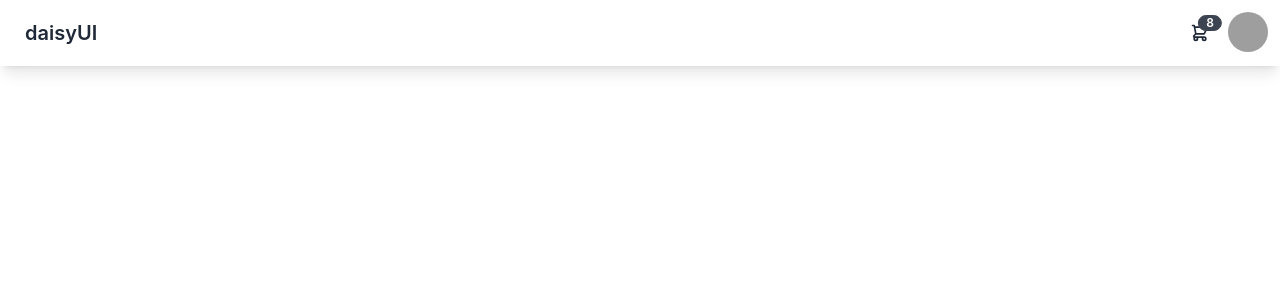
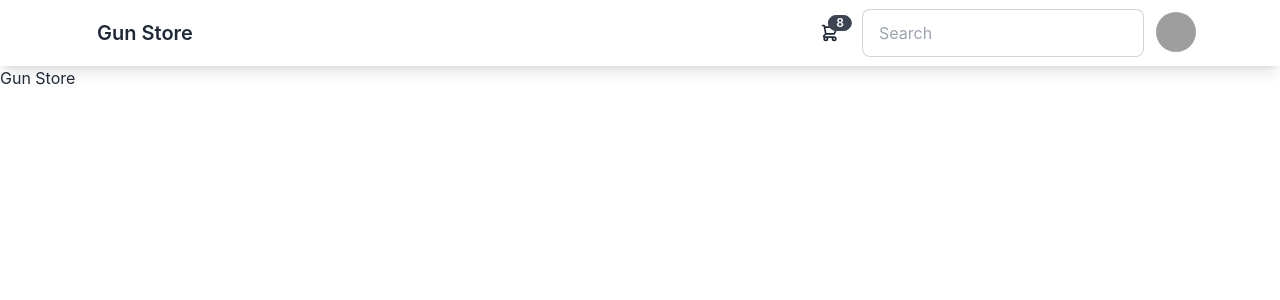
Before and after one commit to AMIThasan23333/Gun-store-using-React-, a React (Create React App) app: page / in a window 1280 px wide. Shown: the top 300 px of the page. Built offline with nearby package versions, Linux system fonts and the light colour scheme; no server answers; grey boxes are pictures that could not be loaded.

Commit message:
loading data

```diff
--- a/src/App.js
+++ b/src/App.js
@@ -1,11 +1,13 @@
 import './App.css';
 import Navbar from './Components/Navbar/Navbar';
+import AllGun from './Components/AllGun/AllGun';
 
 function App() {
   return (
 
      <div>
       <Navbar></Navbar>
+      <AllGun></AllGun>
      </div>
   );
 }
--- /dev/null
+++ b/src/Components/AllGun/AllGun.js
@@ -0,0 +1,24 @@
+import React, { useEffect, useState } from 'react';
+
+const AllGun = () => {
+
+
+  const [guns , setGuns] = useState([])
+
+
+  useEffect(() => {
+    fetch(`https://raw.githubusercontent.com/mir-hussain/guns/main/data.json`)
+    .then((res)=> res.json())
+    .then(data => console.log(data))
+   },[])
+
+
+    return (
+        <div>
+            <h1>Gun Store  </h1>
+
+        </div>
+    );
+};
+
+export default AllGun;
--- a/src/Components/Navbar/Navbar.js
+++ b/src/Components/Navbar/Navbar.js
@@ -3,9 +3,9 @@ import React from 'react';
 const Navbar = () => {
     return (
         <div>
-            <div className="navbar bg-base-100 shadow-lg">
+            <div className="navbar bg-base-100 shadow-lg lg:px-20">
   <div className="flex-1">
-    <a href= " "  className="btn btn-ghost normal-case text-xl">daisyUI</a>
+    <a href= " "  className="btn btn-ghost normal-case text-xl">Gun Store </a>
   </div>
   <div className="flex-none">
     <div className="dropdown dropdown-end">
@@ -24,6 +24,12 @@ const Navbar = () => {
           </div>
         </div>
       </div>
+
+
+    </div>
+
+    <div className="form-control ml-2 mr-2 hidden lg:block">
+      <input type="text" placeholder="Search" className="input input-bordered" />
     </div>
     <div className="dropdown dropdown-end">
       <label tabIndex={0} className="btn btn-ghost btn-circle avatar">
```
Also changed, not shown: src/Components/AllGun/AllGun.css (added).
